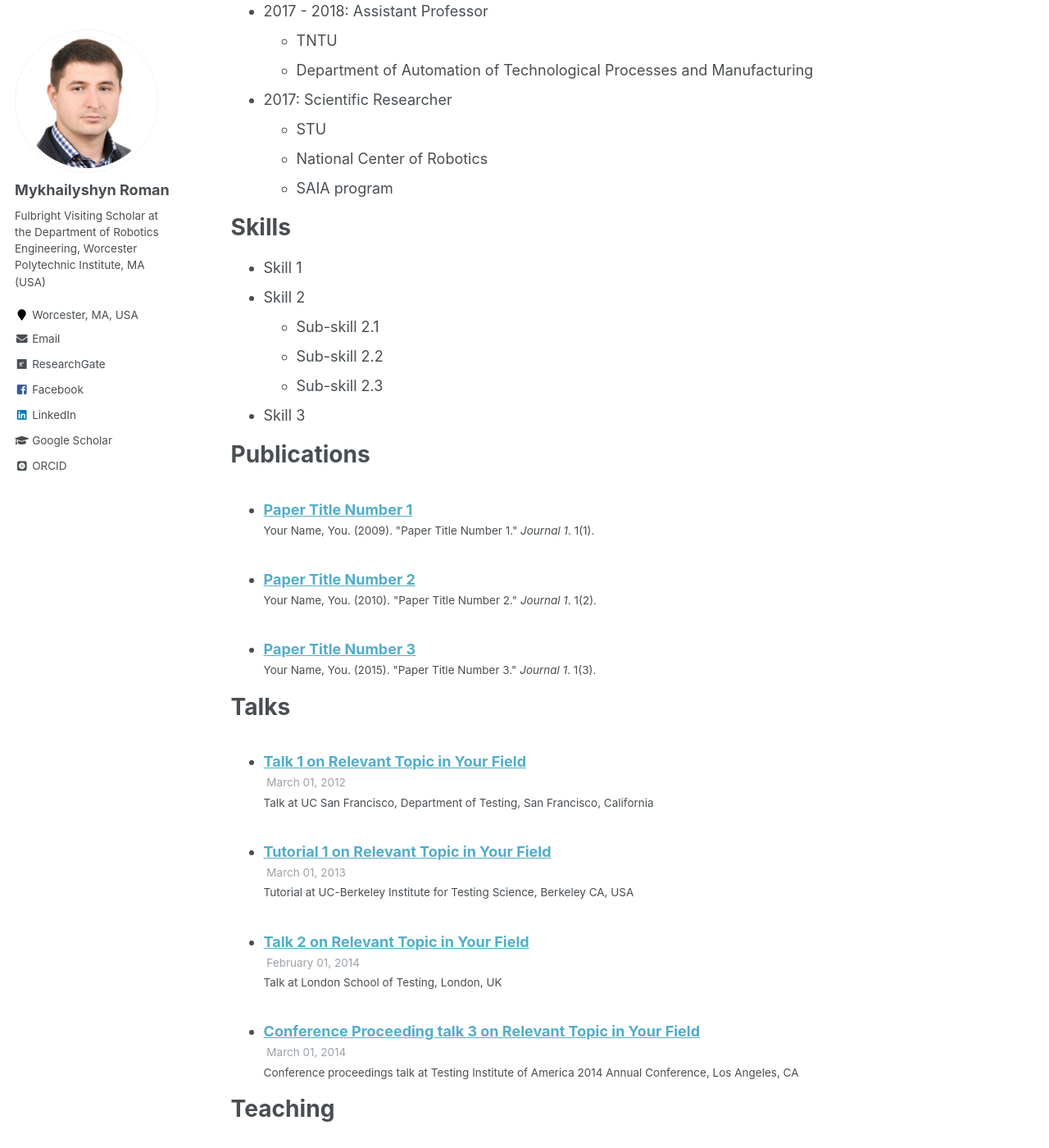
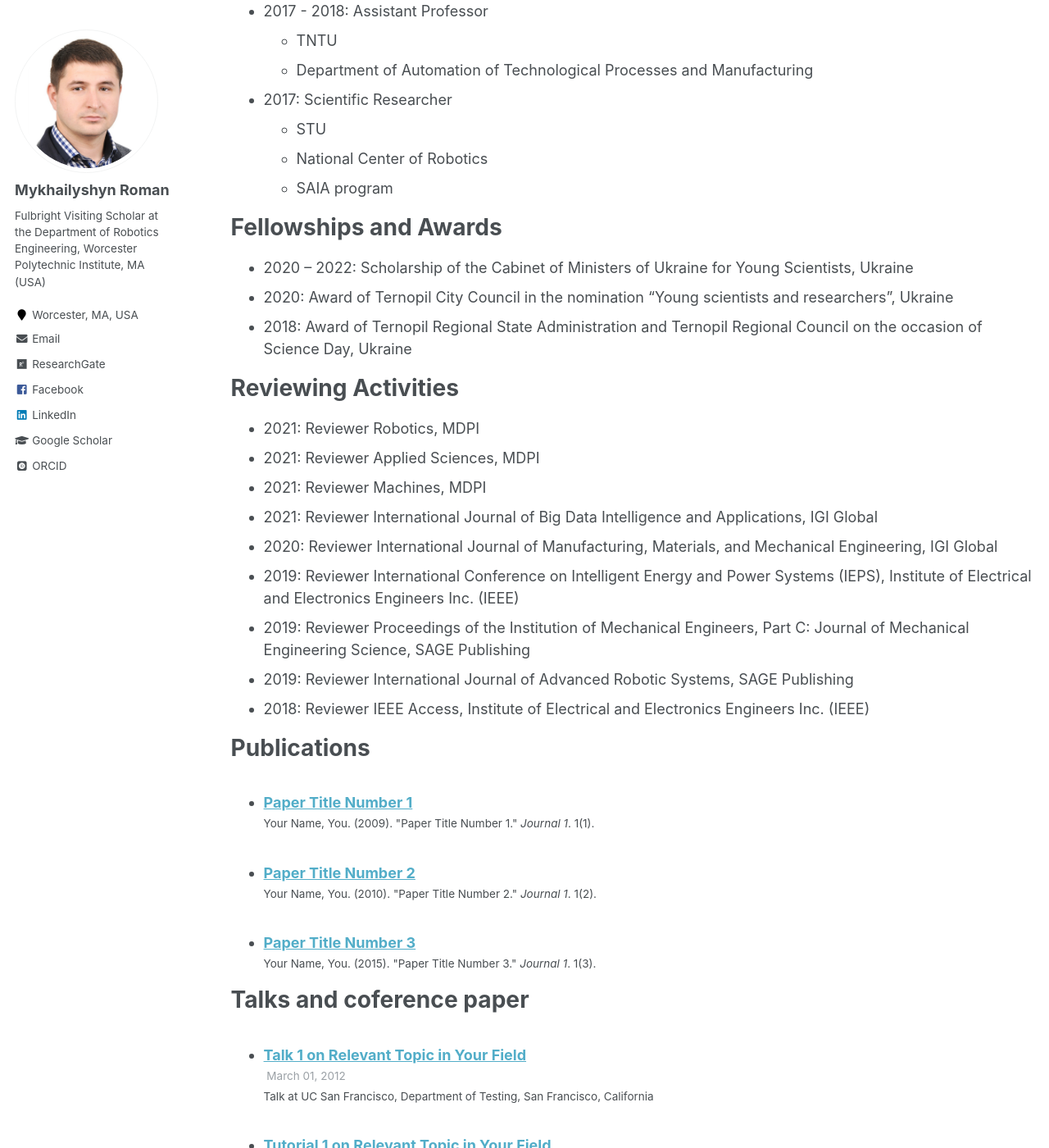
Before and after one commit to RomanMykhailyshyn/RomanMykhailyshyn.github.io, a Jekyll site: the page built from _pages/cv.md, in a window 1280 px wide and 1400 px high, scrolled down 939 px. Shown: the whole window at 82% size. Built offline with Jekyll 4.4.1, drawn with Linux system fonts in a browser that asks for light colours; some web fonts are replaced; some of the changed text lies outside the part shown.

Commit message:
Update cv.md

```diff
--- a/_pages/cv.md
+++ b/_pages/cv.md
@@ -44,14 +44,23 @@ Work experience
   * National Center of Robotics
   * SAIA program
 
-Skills
+Fellowships and Awards
 ======
-* Skill 1
-* Skill 2
-  * Sub-skill 2.1
-  * Sub-skill 2.2
-  * Sub-skill 2.3
-* Skill 3
+* 2020 – 2022: Scholarship of the Cabinet of Ministers of Ukraine for Young Scientists, Ukraine
+* 2020:        Award of Ternopil City Council in the nomination "Young scientists and researchers", Ukraine
+* 2018:        Award of Ternopil Regional State Administration and Ternopil Regional Council on the occasion of Science Day, Ukraine
+
+Reviewing Activities
+======
+* 2021: Reviewer Robotics, MDPI
+* 2021: Reviewer Applied Sciences, MDPI
+* 2021: Reviewer Machines, MDPI
+* 2021: Reviewer International Journal of Big Data Intelligence and Applications, IGI Global
+* 2020: Reviewer International Journal of Manufacturing, Materials, and Mechanical Engineering, IGI Global
+* 2019: Reviewer International Conference on Intelligent Energy and Power Systems (IEPS), Institute of Electrical and Electronics Engineers Inc. (IEEE)
+* 2019: Reviewer Proceedings of the Institution of Mechanical Engineers, Part C: Journal of Mechanical Engineering Science, SAGE Publishing
+* 2019: Reviewer International Journal of Advanced Robotic Systems, SAGE Publishing
+* 2018: Reviewer IEEE Access, Institute of Electrical and Electronics Engineers Inc. (IEEE)
 
 Publications
 ======
@@ -59,7 +68,7 @@ Publications
     {% include archive-single-cv.html %}
   {% endfor %}</ul>
 
-Talks
+Talks and coference paper
 ======
   <ul>{% for post in site.talks %}
     {% include archive-single-talk-cv.html %}
```
Also changed, not shown: other parts of _pages/cv.md (+4 -2 lines).
